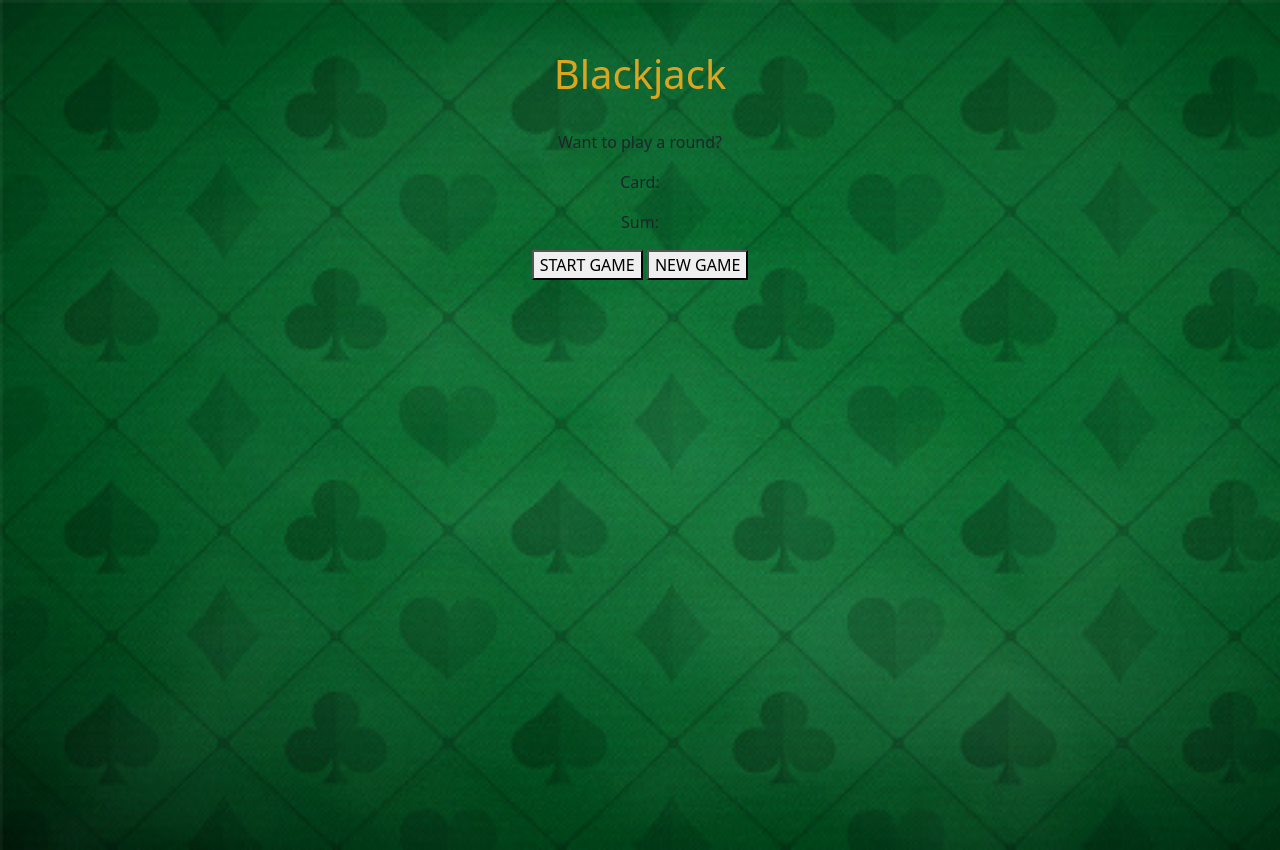
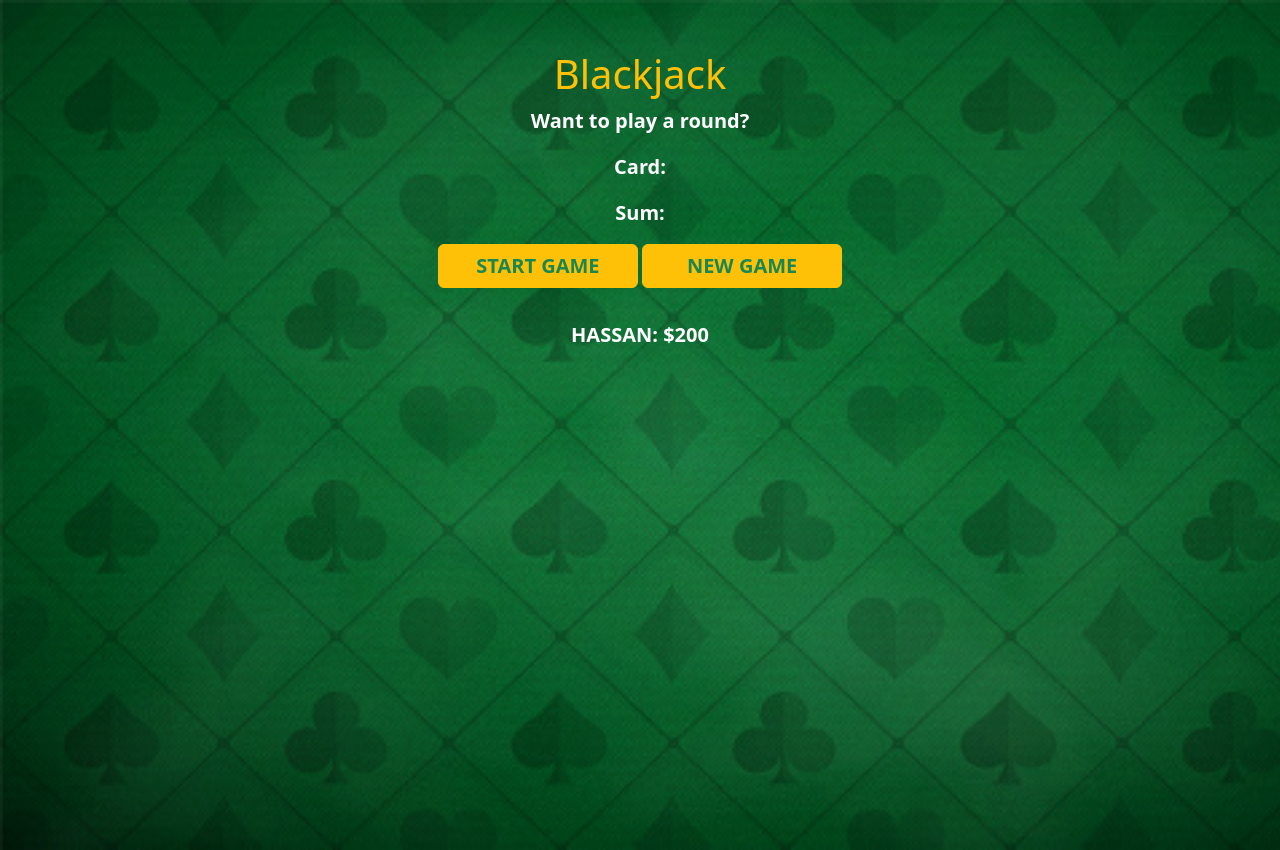
Before and after one commit to hasan-a-a/black_jack, a plain HTML site: page index.html in a window 1280 px wide. Drawn offline with Linux system fonts and the light colour scheme.

Commit message:
add bootstrap css html

```diff
--- a/assets/style/style.css
+++ b/assets/style/style.css
@@ -6,11 +6,26 @@ body {
 
 }
 h1 {
-    text-align: center;
+    /* text-align: center; */
     margin-top: 50px;
-    color: goldenrod;
+    /* color: goldenrod; */
 }
-.container {
+/* .container {
     text-align: center;
     margin-top: 2rem;
+} */
+.container p {
+    /* color: white; */
+    font-size: 20px;
+    font-weight: bold;
 }
+.btn{
+    width: 200px;
+    /* color: green; */
+    font-size: 20px;
+    font-weight: bold;
+
+}
+#name{
+    padding-top: 2rem;
+}
--- a/index.html
+++ b/index.html
@@ -8,13 +8,14 @@
     <title>Document</title>
 </head>
 <body>
-    <h1>Blackjack</h1>
-    <div class="container">
-        <p id="play">Want to play a round?</p>
-        <p id="card">Card:</p>
-        <p id="sum">Sum:</p>
-        <button id="start">START GAME</button>
-        <button id="new">NEW GAME</button>
+    <h1 class="text-warning text-center">Blackjack</h1>
+    <div class="container text-center">
+        <p id="play" class="text-white">Want to play a round?</p>
+        <p id="card" class="text-white">Card:</p>
+        <p id="sum" class="text-white">Sum:</p>
+        <button class="btn btn-warning text-success" id="start">START GAME</button>
+        <button class="btn btn-warning text-success" id="new">NEW GAME</button>
+        <p  id="name" class="text-white">HASSAN: $200</p>
     </div>
 
 
```
